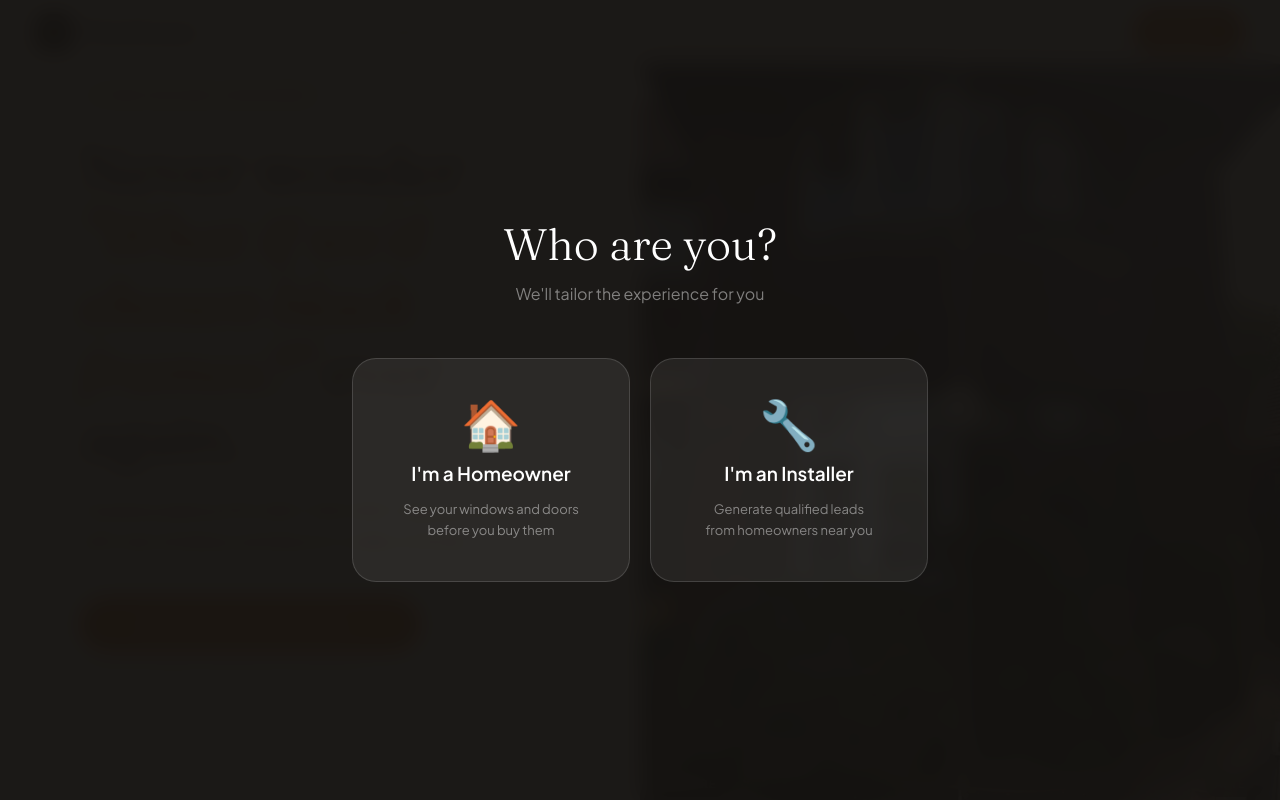
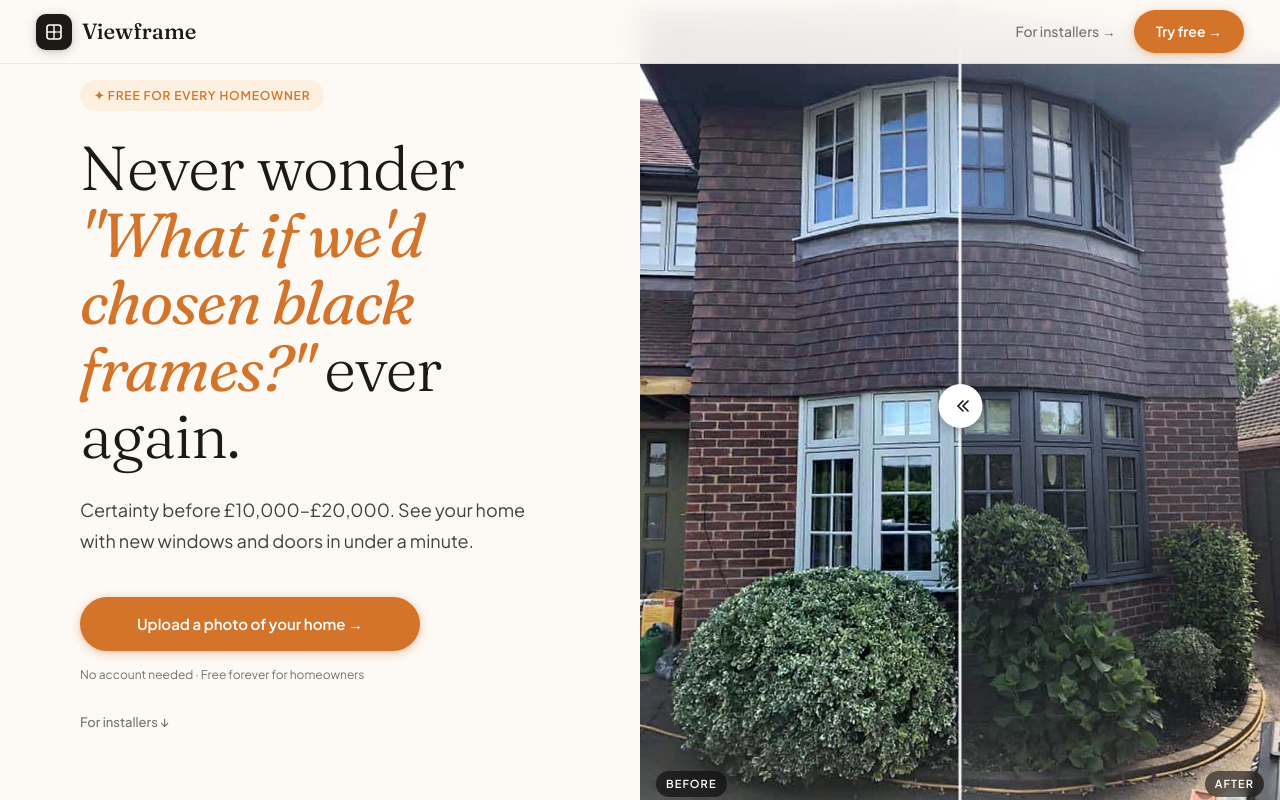
Before and after one commit to mws2871991-max/VIEWFRAME, a website: page public/index.html in a window 1280 px wide. Shown: the top 800 px of the page. Drawn offline with nearby package versions, Linux system fonts and the light colour scheme.

Commit message:
Remove who-screen and nav links — zero friction before upload
Co-Authored-By: Claude Sonnet 4.6 <noreply@anthropic.com>

```diff
--- a/public/index.html
+++ b/public/index.html
@@ -956,13 +956,8 @@ footer { background: var(--paper-warm); border-top: 1px solid var(--rule); }
     </div>
     Viewframe
   </div>
-  <div class="nav-links">
-    <a href="#features">Homeowners</a>
-    <a href="#installers">Installers</a>
-    <a href="#features">Features</a>
-    <a href="#faq">FAQ</a>
-  </div>
   <div class="nav-cta">
+    <a href="#installers" style="font-size:14px;font-weight:500;color:var(--ink-3);margin-right:8px;">For installers →</a>
     <a href="#visualiser" class="btn btn-primary">Try free →</a>
   </div>
 </nav>
@@ -3266,11 +3261,9 @@ window.addEventListener('resize',()=>{
     }
   };
 
-  // Init — show who screen for new visitors
+  // Init — pre-build onboarding for when visitor uploads
   document.addEventListener('DOMContentLoaded',()=>{
-    if(localStorage.getItem(OB_KEY))return; // returning user who completed onboarding
     obBuildColours();
-    document.getElementById('who').classList.add('who-show');
   });
 })();
 </script>
```
